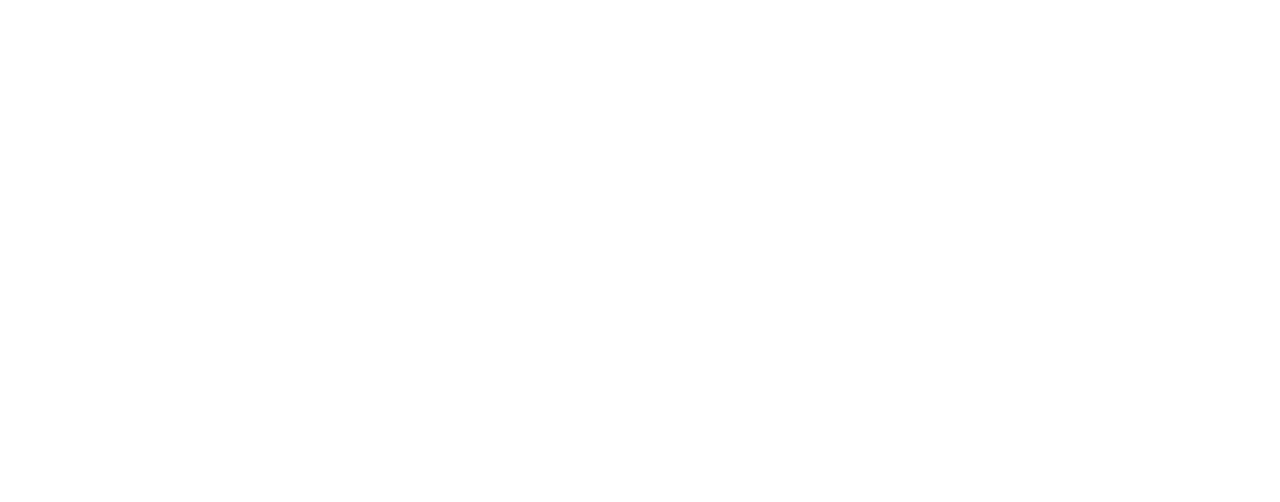
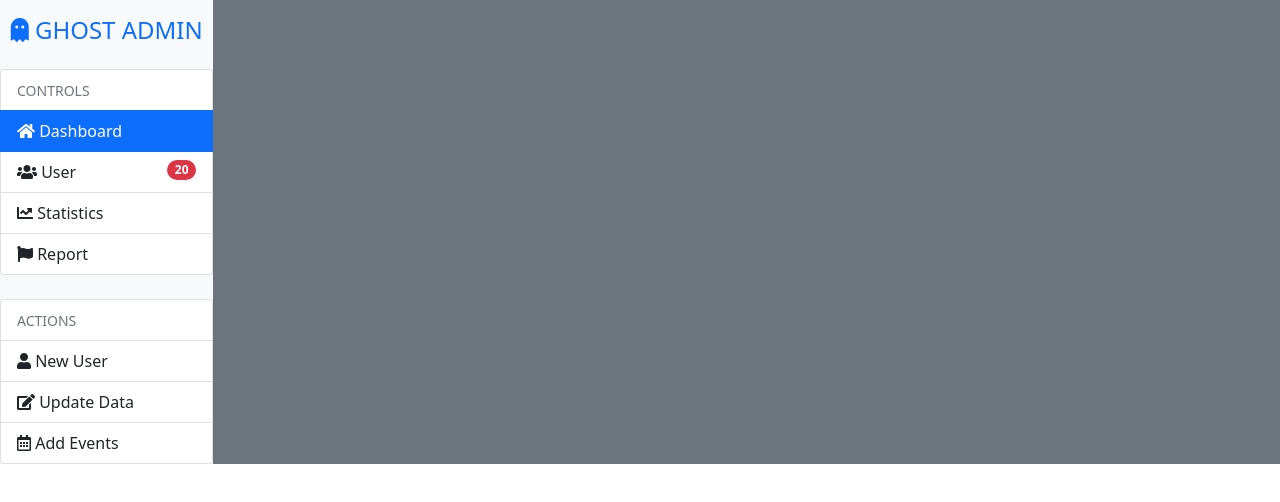
Before and after one commit to KhinMaMaKyaw/BS-Layout, a plain HTML site: page index.html in a window 1280 px wide. Drawn offline with nearby package versions, Linux system fonts and the light colour scheme.

Commit message:
Sidebar Nav

```diff
--- a/index.html
+++ b/index.html
@@ -9,6 +9,58 @@
         <script src="https://cdn.jsdelivr.net/npm/bootstrap@5.1.3/dist/js/bootstrap.bundle.min.js"></script>
     </head>
     <body>
+        <div claass="container-fluid">
+            <div class="row g-0">
+                <nav class="col-2 bg-light pr-3">
+                    <h1 class="h4 py-3 text-center text-primary">
+                        <i class="fas fa-ghost mr-2"></i>
+                        <span class="d-lg-inline">
+                        GHOST ADMIN
+                        </span>
+                    </h1>
+                    <div class="list-group text-center text-lg-start">
+                        <span class="list-group-item disabled d-none d-lg-inline">
+                            <small>CONTROLS</small>
+                        </span>
+                        <a href="#" class="list-group-item list-group-item-action active" >
+                            <i class="fas fa-home"></i>
+                            <span class="d-none d-lg-inline">Dashboard</span>
+                        </a>
+                        <a href="#" class="list-group-item list-group-item-action" >
+                            <i class="fas fa-users"></i>
+                            <span class="d-none d-lg-inline">User</span>
+                            <span class="d-none d-lg-inline badge bg-danger rounded-pill float-end">20</span>
+                        </a>
+                        <a href="#" class="list-group-item list-group-item-action " >
+                            <i class="fas fa-chart-line"></i>
+                            <span class="d-none d-lg-inline">Statistics</span>
+                        </a>
+                        <a href="#" class="list-group-item list-group-item-action " >
+                            <i class="fas fa-flag"></i>
+                            <span class="d-none d-lg-inline">Report</span>
+                        </a>
 
+                    </div>
+                    <div class="list-group mt-4 text-center text-lg-start">
+                        <span class="list-group-item disabled d-none d-lg-block">
+                            <small>ACTIONS</small>
+                        </span>
+                        <a href="#" class="list-group-item list-group-item-action">
+                            <i class="fas fa-user"></i>
+                            <span class="d-none d-lg-inline">New User</span>
+                        </a>
+                        <a href="#" class="list-group-item list-group-item-action">
+                            <i class="fas fa-edit"></i>
+                            <span class="d-none d-lg-inline">Update Data</span>
+                        </a>
+                        <a href="#" class="list-group-item list-group-item-action">
+                            <i class="far fa-calendar-alt"></i>
+                            <span class="d-none d-lg-inline">Add Events</span>
+                        </a>
+                    </div>
+                </nav>
+                <main class="col-10 bg-secondary"></main>
+            </div>
+        <div>
     </body>
 </html>
```
